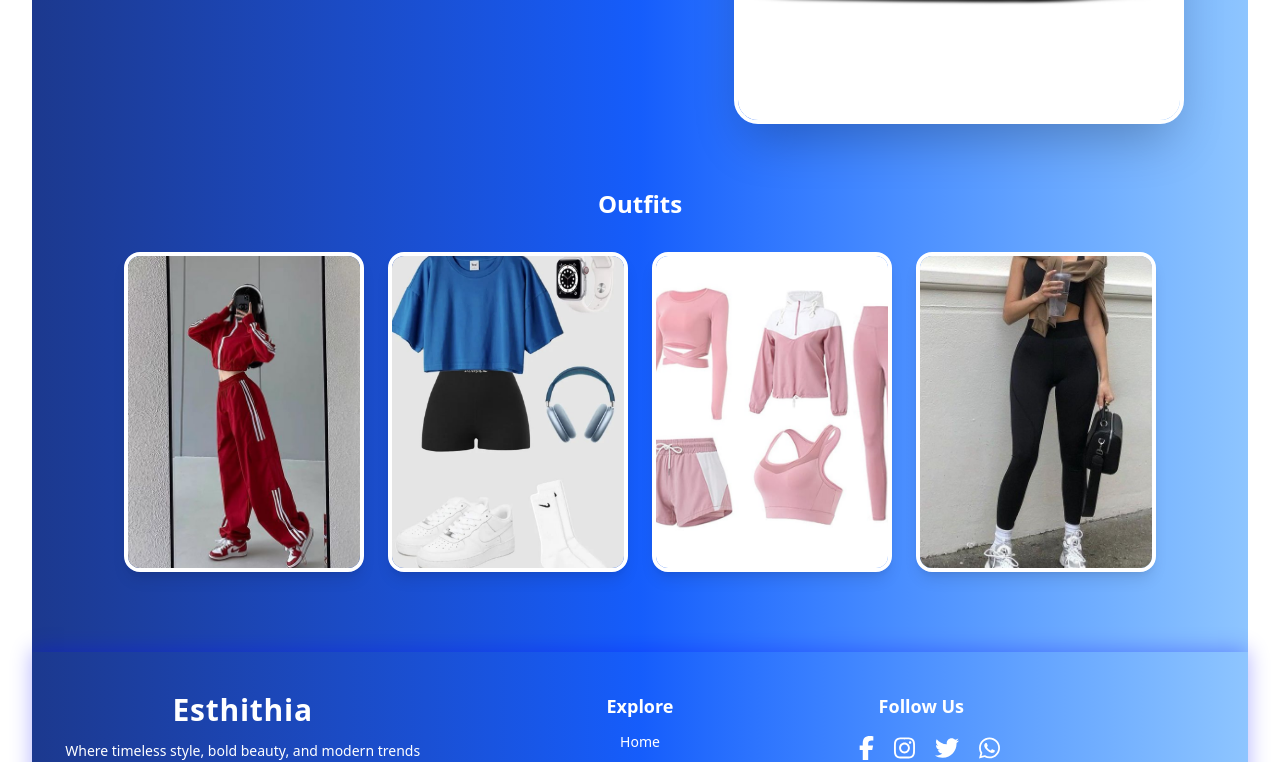
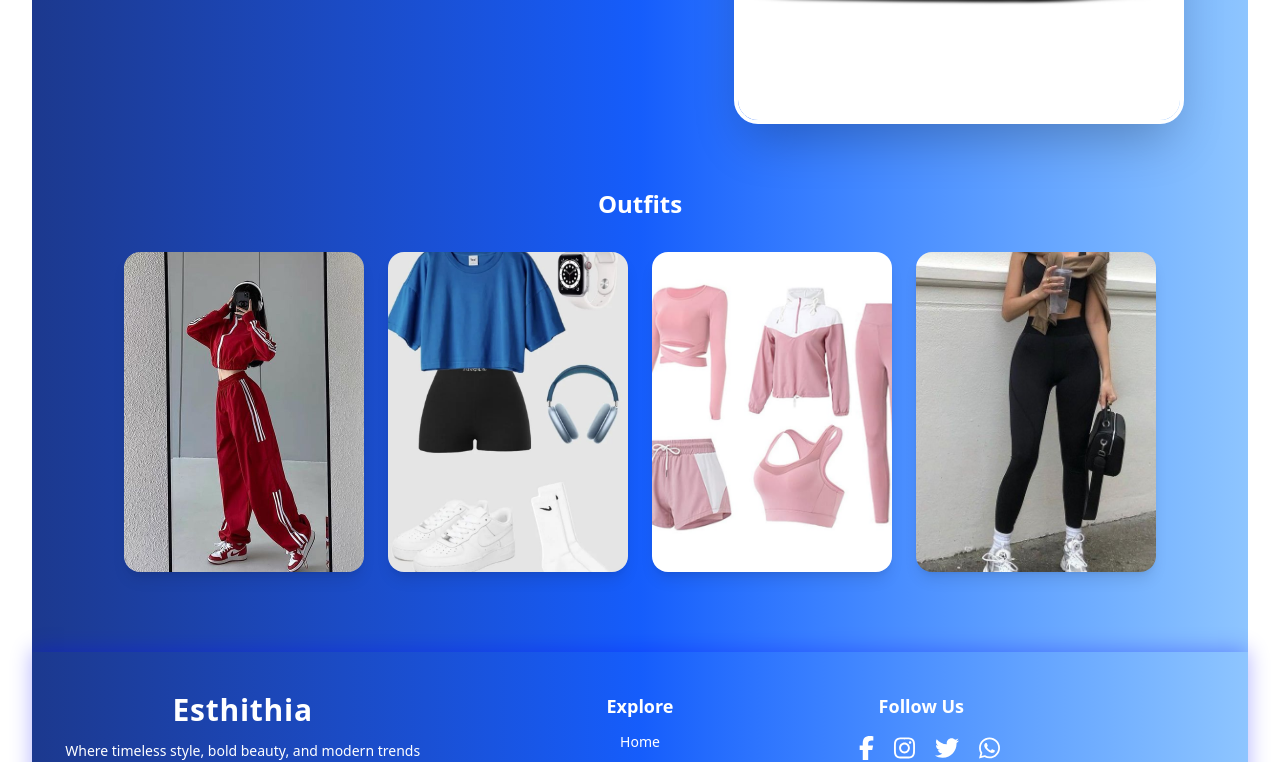
Before and after one commit to sayReine/bakery, a React (Vite) app: page / in a window 1280 px wide. Shown: the part 486-1248 px from the top of the page. Built offline with nearby package versions, Linux system fonts and the light colour scheme.

Commit message:
just fixed the buttons of the cards

```diff
--- a/src/components/Home.tsx
+++ b/src/components/Home.tsx
@@ -37,7 +37,7 @@ background: linear-gradient(90deg, rgba(16, 163, 222, 1) 0%, rgba(71, 164, 201,
               key={i}
               src={img}
               alt={`Clothing ${i + 1}`}
-              className="w-60 h-80 object-cover rounded-2xl shadow-lg border-4 border-white transition-transform duration-300 hover:scale-105"
+              className="w-60 h-80 object-cover rounded-2xl shadow-lg  transition-transform duration-300 hover:scale-105"
             />
           ))}
         </div>
--- a/src/components/ProductCard.tsx
+++ b/src/components/ProductCard.tsx
@@ -38,7 +38,7 @@ const ProductCard: React.FC<ProductCardProps> = ({ product, onAddToCart }) => {
         <p className="text-sm text-gray-400">{product.category}</p>
 
         {/* Rating */}
-        <div className="flex items-center gap-1 text-yellow-400 text-base">
+        <div className="flex items-center gap-1 text-yellow-400 text-base relative left-5">
           {Array.from({ length: 5 }, (_, i) => (
             <span key={i}>
               {i < Math.round(product.rating) ? '⭐' : '☆'}
@@ -52,7 +52,7 @@ const ProductCard: React.FC<ProductCardProps> = ({ product, onAddToCart }) => {
         {/* Add to Cart */}
         <button
           onClick={handleAddToCart}
-          className="bg-blue-600 text-white rounded-xl py-2 px-4 mt-2 hover:bg-gray-700 transition"
+          className="bg-blue-600 text-white rounded-xl py-2 px-4 mt-2 hover:bg-blue-700 cursor-pointer transition-transform duration-300 hover:scale-105 transition"
         >
           Add to Cart
         </button>
```
